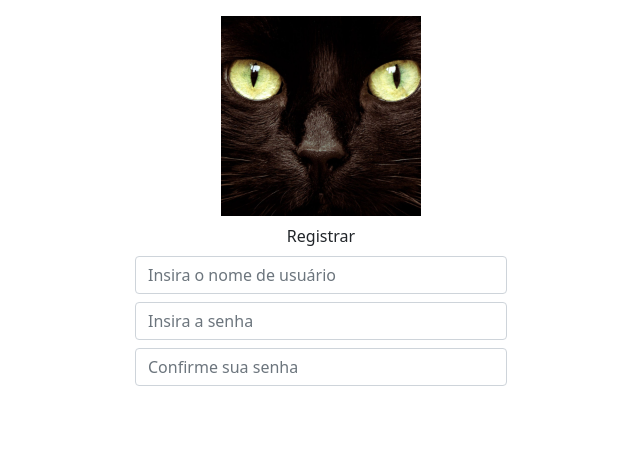
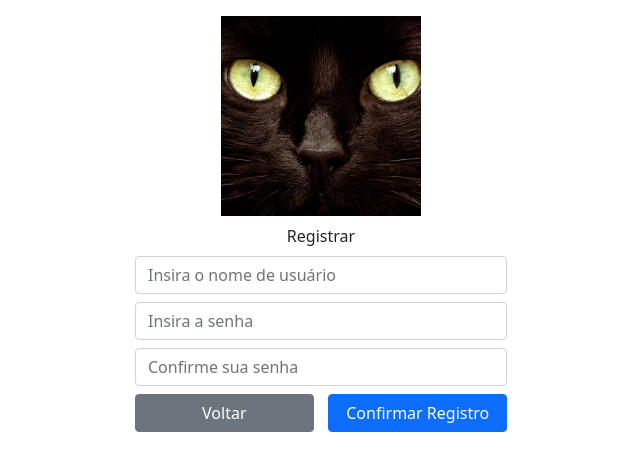
Before and after one commit to lukassilveira/catbook, an Angular app: page /home in a window 1280 px wide. Both pictures are taken after a click on the button "Registrar". Shown: the top 470 px of the page, without its empty margins (319-959 px from the left). Built offline with nearby package versions, Linux system fonts and the light colour scheme.

Commit message:
saving progress

```diff
--- a/src/app/home/login/login.component.html
+++ b/src/app/home/login/login.component.html
@@ -32,7 +32,7 @@
     [message]="'Senha obrigatória!'"
   ></app-message>
   <div class="d-flex justify-content-between">
-    <button class="btn btn-secondary" type="button" routerLink="register">Registrar</button>
+    <button class="btn btn-secondary" type="button" [routerLink]="['register']">Registrar</button>
     <button class="btn btn-primary" type="submit" [disabled]="loginForm.invalid">Entrar</button>
   </div>
 </form>
--- a/src/app/home/register/register.component.css
+++ b/src/app/home/register/register.component.css
@@ -0,0 +1,3 @@
+button {
+    width: 48%;
+}
--- a/src/app/home/register/register.component.html
+++ b/src/app/home/register/register.component.html
@@ -1,8 +1,35 @@
 <div class="d-flex flex-column align-items-center my-2">Registrar</div>
 <form>
   <div class="form-group d-grid gap-2">
-    <input class="form-control" placeholder="Insira o nome de usuário" type="text" />
-    <input class="form-control" placeholder="Insira a senha" type="password" />
-    <input class="form-control" placeholder="Confirme sua senha" type="password" />
+    <div class="form-group">
+      <input name="hidden" type="text" style="display: none" />
+      <input
+        class="form-control"
+        placeholder="Insira o nome de usuário"
+        type="text"
+      />
+    </div>
+    <div class="form-group">
+      <input
+        class="form-control"
+        placeholder="Insira a senha"
+        type="password"
+      />
+    </div>
+    <div class="form-group">
+      <input
+        class="form-control"
+        placeholder="Confirme sua senha"
+        type="password"
+      />
+    </div>
+    <div class="d-flex justify-content-between">
+      <button class="btn btn-secondary" type="button" [routerLink]="['']">
+        <span>Voltar</span>
+      </button>
+      <button class="btn btn-primary" type="submit">
+        <span>Confirmar Registro</span>
+      </button>
+    </div>
   </div>
 </form>
```
